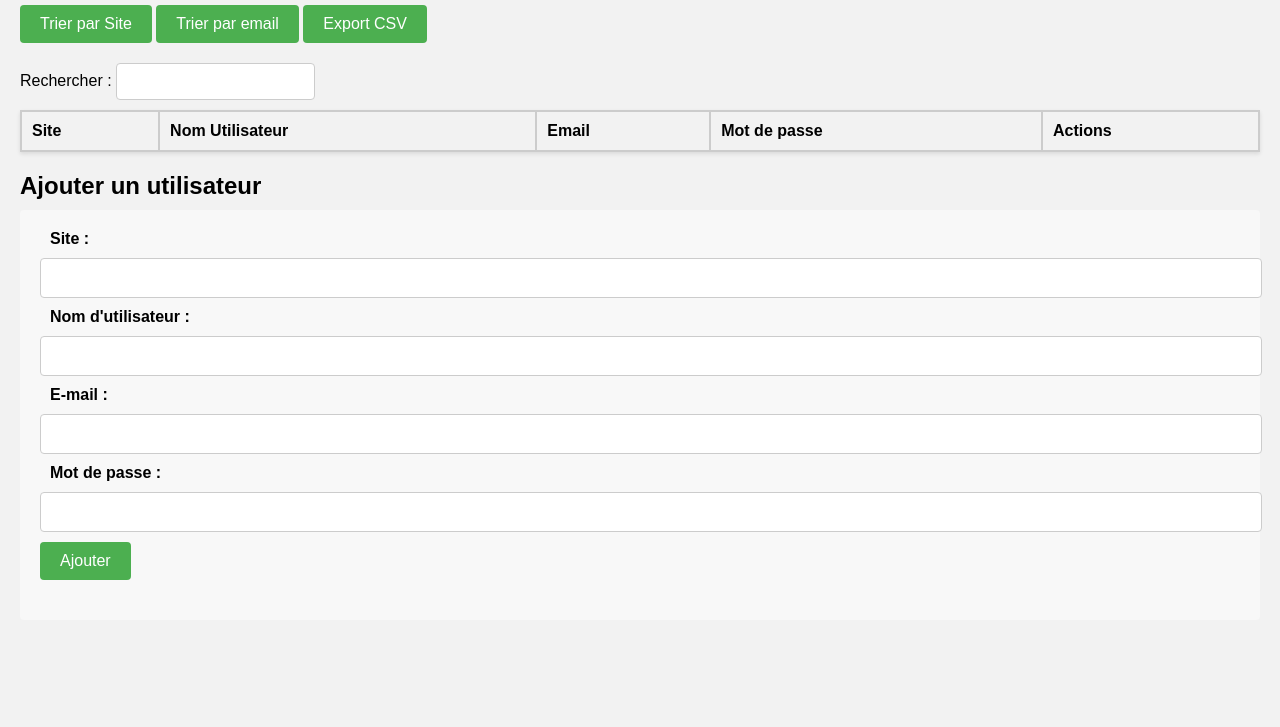
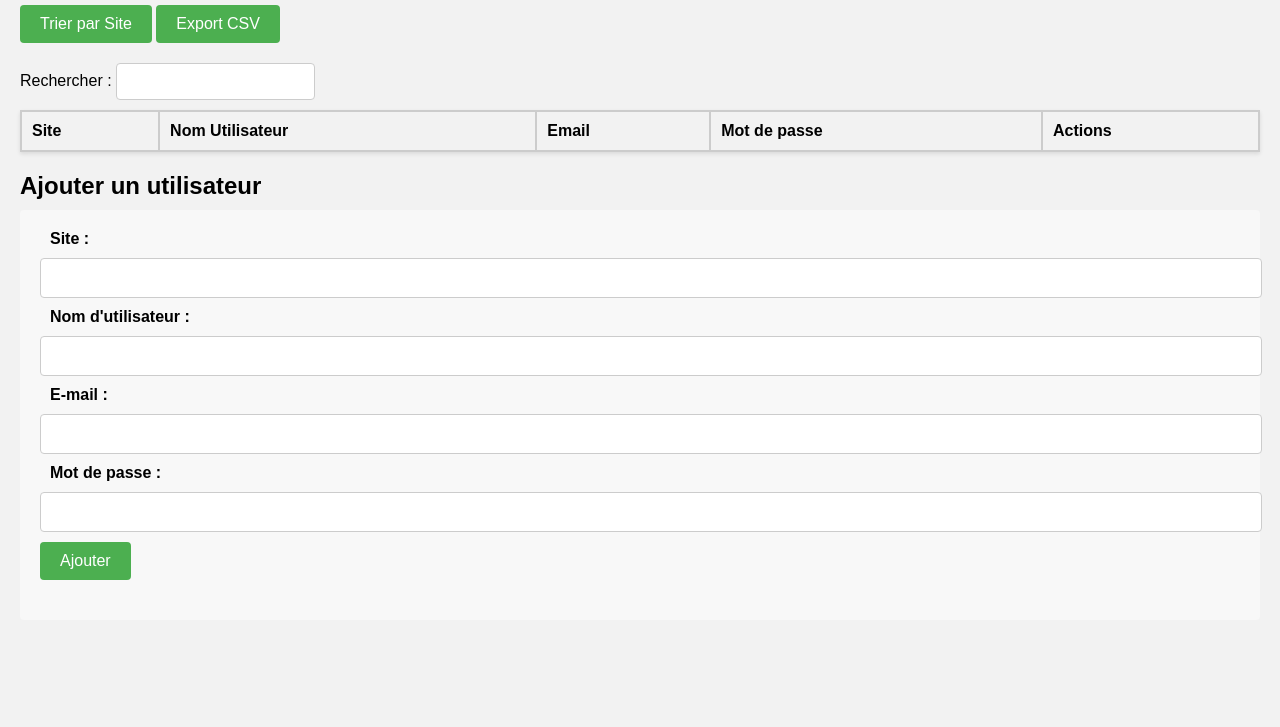
Before and after one commit to mathiskrr/Projet-Outil-Gestion-Compte, a website: page public/index.html in a window 1280 px wide. Shown: the part 73-800 px from the top of the page. Drawn offline with nearby package versions, Linux system fonts and the light colour scheme; no server answers.

Commit message:
05/05/2023 22:10

```diff
--- a/public/index.html
+++ b/public/index.html
@@ -11,7 +11,6 @@
   <body ng-controller="UsersController">
     <h1>Utilisateurs</h1>
     <button ng-click="sortBy('website')">Trier par Site</button>
-    <button ng-click="sortBy('email')">Trier par email</button>
     <button ng-click="exportUsers()">Export CSV</button>
     <div class="form-group">
       Rechercher :
```
Also changed, not shown: package.json (+6 -1 lines), 1 other file.
